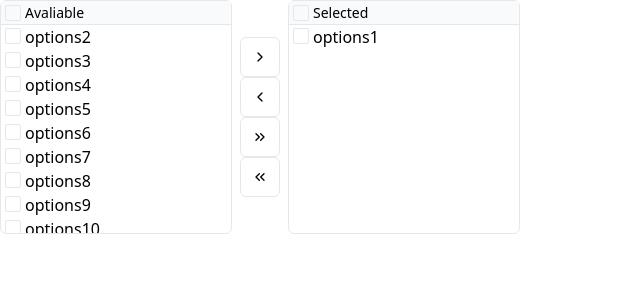
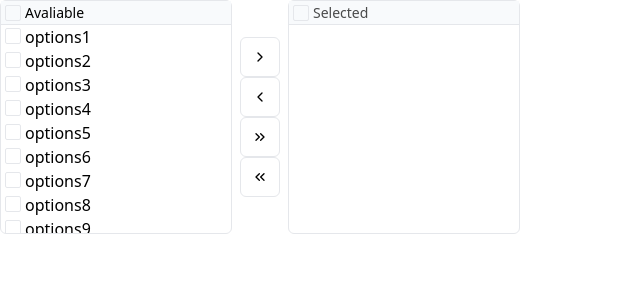
Before and after one commit to venkat-sci/v-react-multiselect, a React (Vite) app: page / in a window 1280 px wide. Shown: the top 300 px of the page, without its empty margins (0-640 px from the left). Built offline with nearby package versions, Linux system fonts and the light colour scheme.

Commit message:
selling mistage fix

```diff
--- a/src/App.tsx
+++ b/src/App.tsx
@@ -19,7 +19,7 @@ function App() {
     'options15',
     'options16',
   ];
-  const selectedInoutData = ['options1'];
+  const selectedInputData = ['options1'];
   const returnValues = (data: string[]) => {
     console.log(data);
   };
@@ -27,7 +27,7 @@ function App() {
     <>
       <VReactMultiSelect
         returnValues={returnValues}
-        selectedInoutData={selectedInoutData}
+        selectedInputData={selectedInputData}
         inputData={inputData}
       />
     </>
--- a/src/components/v-react-multiselect.d.ts
+++ b/src/components/v-react-multiselect.d.ts
@@ -8,6 +8,6 @@ type Props = {
   headerLeft?: string;
   headerRight?: string;
   inputData: string[];
-  selectedInoutData?: string[];
+  selectedInputData?: string[];
   returnValues: (data: string[]) => void;
 };
```
